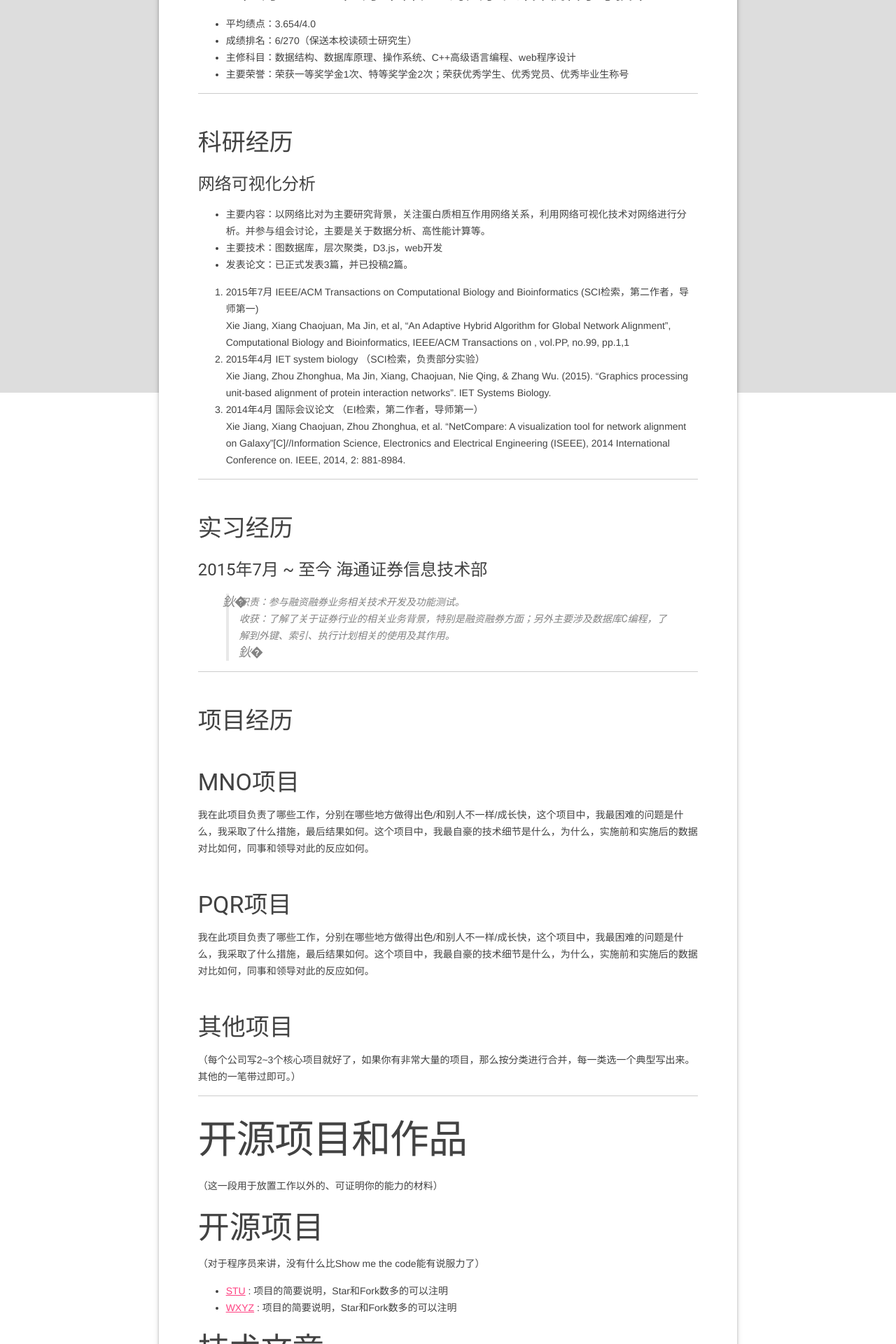
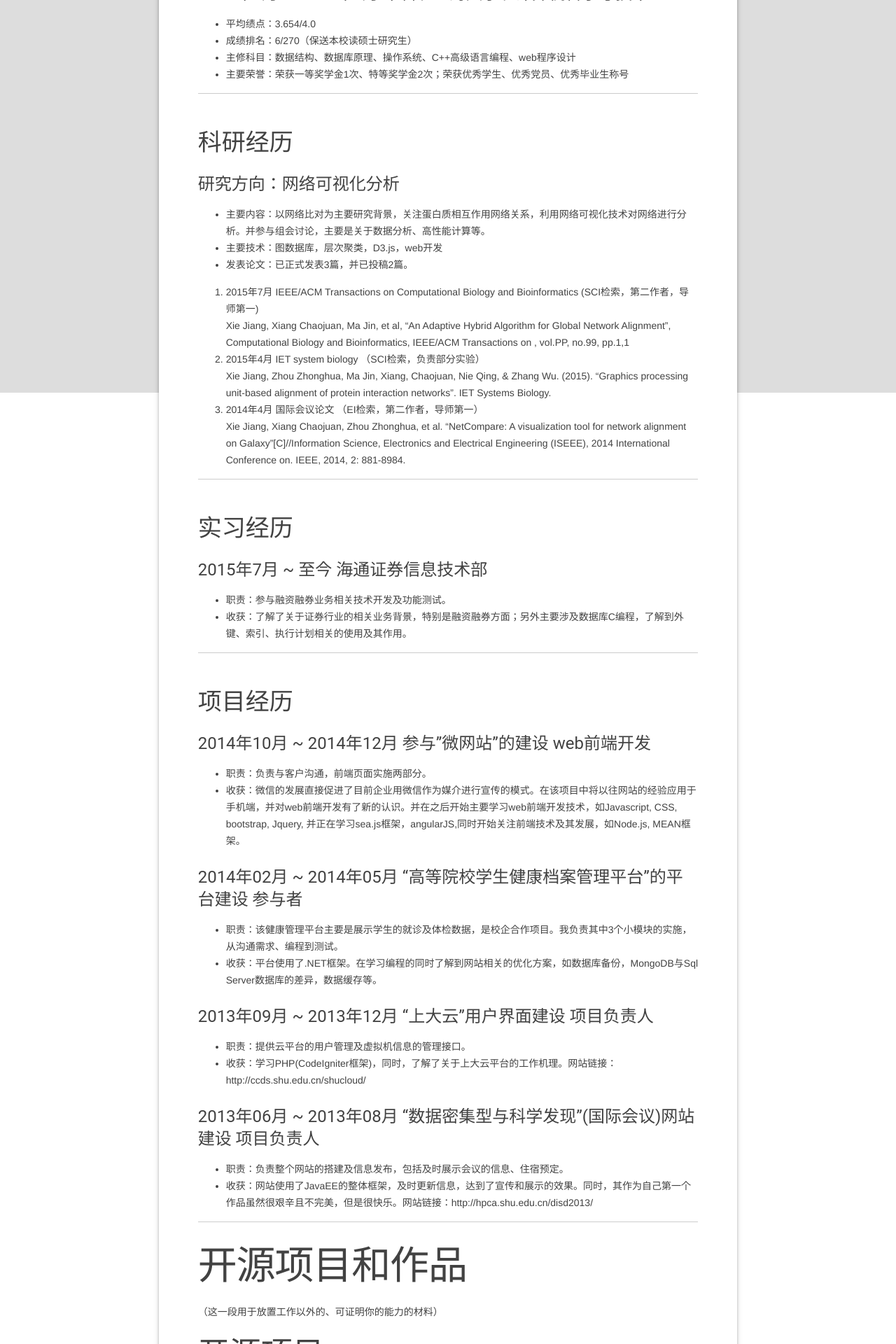
Before and after one commit to elephantsuperjuan/elephant, a Jekyll site: the page built from _posts/2015-08-22-resume.markdown, in a window 1280 px wide. Shown: the part 1503-3423 px from the top of the page at 70% size. Built offline with Jekyll 4.4.1, drawn with Linux system fonts in a browser that asks for light colours; some of the changed text lies outside the part shown.

Commit message:
'resume'

```diff
--- a/_posts/2015-08-22-resume.markdown
+++ b/_posts/2015-08-22-resume.markdown
@@ -49,8 +49,7 @@ C++、python、数据可视化分析
 ---
 
 ### 科研经历
-
-#### 网络可视化分析
+#### 研究方向：网络可视化分析
  - 主要内容：以网络比对为主要研究背景，关注蛋白质相互作用网络关系，利用网络可视化技术对网络进行分析。并参与组会讨论，主要是关于数据分析、高性能计算等。
  - 主要技术：图数据库，层次聚类，D3.js，web开发
  - 发表论文：已正式发表3篇，并已投稿2篇。
@@ -68,24 +67,33 @@ Xie Jiang, Xiang Chaojuan, Zhou Zhonghua, et al. “NetCompare: A visualization
 
 #### 2015年7月 ~ 至今  海通证券信息技术部
 
->职责：参与融资融券业务相关技术开发及功能测试。
->收获：了解了关于证券行业的相关业务背景，特别是融资融券方面；另外主要涉及数据库C编程，了解到外键、索引、执行计划相关的使用及其作用。
+ * 职责：参与融资融券业务相关技术开发及功能测试。
+ * 收获：了解了关于证券行业的相关业务背景，特别是融资融券方面；另外主要涉及数据库C编程，了解到外键、索引、执行计划相关的使用及其作用。
 
 ---
 
 ### 项目经历
 
-### MNO项目
-我在此项目负责了哪些工作，分别在哪些地方做得出色/和别人不一样/成长快，这个项目中，我最困难的问题是什么，我采取了什么措施，最后结果如何。这个项目中，我最自豪的技术细节是什么，为什么，实施前和实施后的数据对比如何，同事和领导对此的反应如何。
+#### 2014年10月 ~ 2014年12月  参与”微网站”的建设 web前端开发
+
+ * 职责：负责与客户沟通，前端页面实施两部分。
+ * 收获：微信的发展直接促进了目前企业用微信作为媒介进行宣传的模式。在该项目中将以往网站的经验应用于手机端，并对web前端开发有了新的认识。并在之后开始主要学习web前端开发技术，如Javascript, CSS, bootstrap, Jquery, 并正在学习sea.js框架，angularJS,同时开始关注前端技术及其发展，如Node.js, MEAN框架。
+
+#### 2014年02月 ~ 2014年05月  “高等院校学生健康档案管理平台”的平台建设 参与者
+
+ * 职责：该健康管理平台主要是展示学生的就诊及体检数据，是校企合作项目。我负责其中3个小模块的实施，从沟通需求、编程到测试。
+ * 收获：平台使用了.NET框架。在学习编程的同时了解到网站相关的优化方案，如数据库备份，MongoDB与Sql Server数据库的差异，数据缓存等。
+
+#### 2013年09月 ~ 2013年12月  “上大云”用户界面建设 项目负责人
+
+ * 职责：提供云平台的用户管理及虚拟机信息的管理接口。
+ * 收获：学习PHP(CodeIgniter框架)，同时，了解了关于上大云平台的工作机理。网站链接：http://ccds.shu.edu.cn/shucloud/
 
 
-### PQR项目
-我在此项目负责了哪些工作，分别在哪些地方做得出色/和别人不一样/成长快，这个项目中，我最困难的问题是什么，我采取了什么措施，最后结果如何。这个项目中，我最自豪的技术细节是什么，为什么，实施前和实施后的数据对比如何，同事和领导对此的反应如何。
+#### 2013年06月 ~ 2013年08月  “数据密集型与科学发现”(国际会议)网站建设 项目负责人
 
-
-### 其他项目
-
-（每个公司写2~3个核心项目就好了，如果你有非常大量的项目，那么按分类进行合并，每一类选一个典型写出来。其他的一笔带过即可。）
+ * 职责：负责整个网站的搭建及信息发布，包括及时展示会议的信息、住宿预定。
+ * 收获：网站使用了JavaEE的整体框架，及时更新信息，达到了宣传和展示的效果。同时，其作为自己第一个作品虽然很艰辛且不完美，但是很快乐。网站链接：http://hpca.shu.edu.cn/disd2013/
 
 ---
 
```
